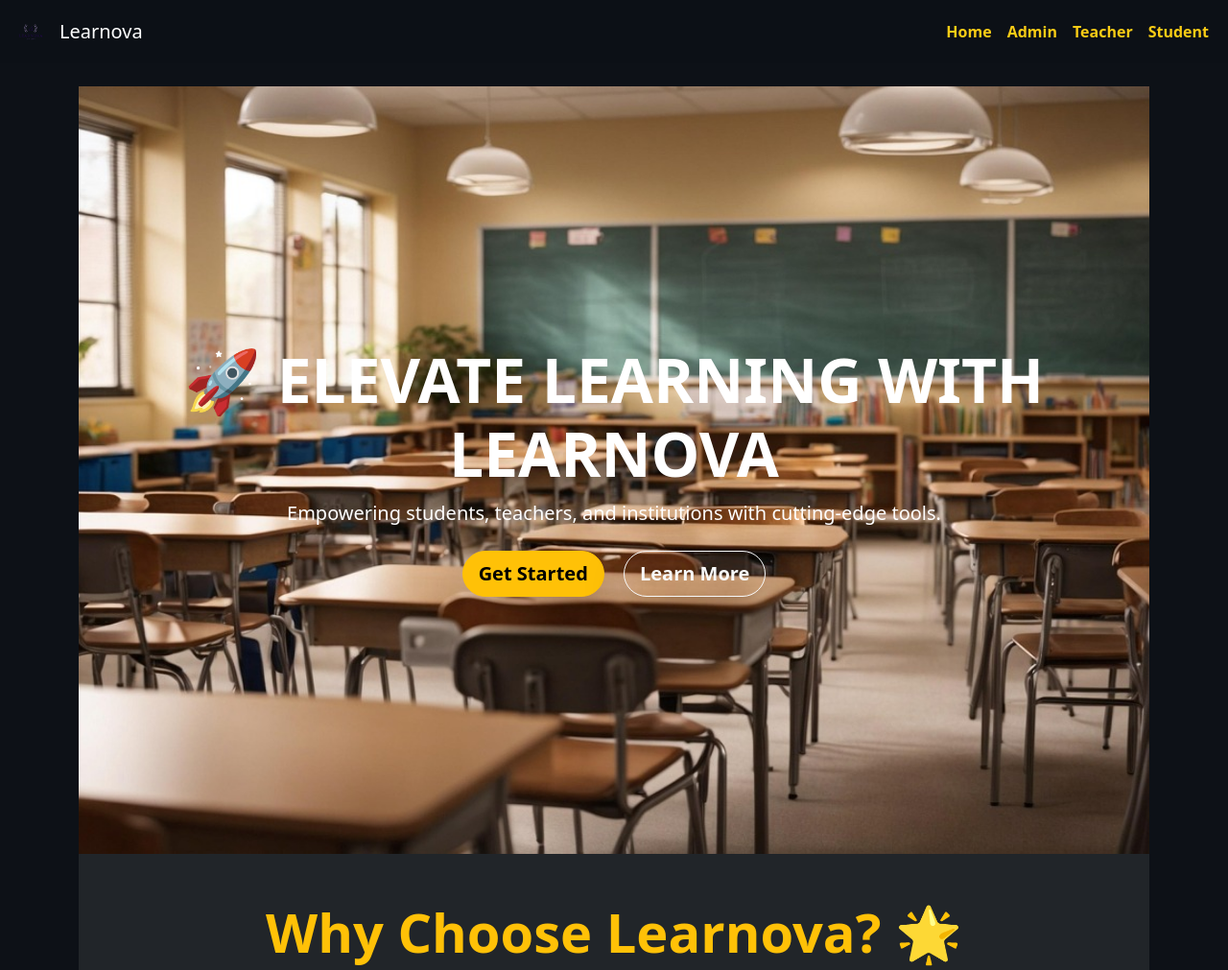
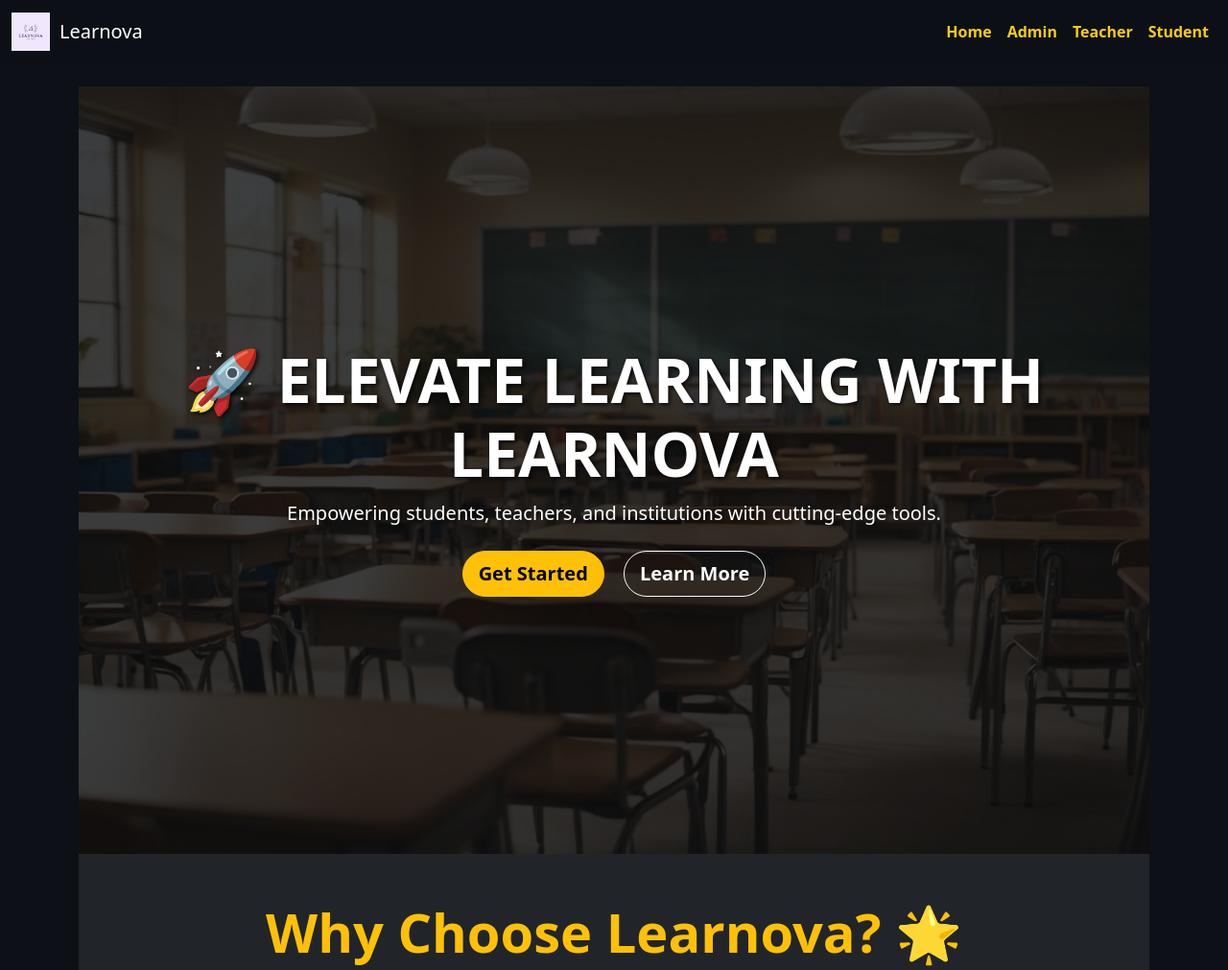
Before and after one commit to riyadasgupta/learnova, a Flask app: page / in a window 1280 px wide. Shown: the top 1011 px of the page at 96% size. Run offline with Flask 3, Linux system fonts and the light colour scheme; some libraries are stand-ins or nearby versions.

Commit message:
Initial commit

```diff
--- a/templates/base.html
+++ b/templates/base.html
@@ -69,7 +69,7 @@
     <nav class="navbar navbar-expand-lg navbar-dark">
         <div class="container-fluid">
             <a class="navbar-brand d-flex align-items-center" href="/">
-                <img src="{{ url_for('static', filename='images/logo4.png') }}" alt="Learnova">
+                <img src="{{ url_for('static', filename='images/learnovaLogo.png') }}" alt="Learnova">
                 <span>Learnova</span>
             </a>
             <button class="navbar-toggler" type="button" data-bs-toggle="collapse" data-bs-target="#navbarNav">
--- a/templates/home.html
+++ b/templates/home.html
@@ -1,12 +1,56 @@
 {% extends "base.html" %}
 {% block content %}
 
+<style>
+    .hero-section {
+        position: relative;
+        overflow: hidden;
+    }
+
+    .hero-section::before {
+        content: '';
+        position: absolute;
+        top: 0;
+        left: 0;
+        right: 0;
+        bottom: 0;
+        background: rgba(0, 0, 0, 0.5);
+        z-index: 1;
+    }
+
+    .hero-section .container {
+        position: relative;
+        z-index: 2;
+    }
+
+    .text-shadow {
+        text-shadow: 2px 2px 4px rgba(0, 0, 0, 0.8);
+    }
+
+    .hero-section h1,
+    .hero-section p {
+        transition: text-shadow 0.3s ease;
+    }
+
+    .hero-section:hover h1,
+    .hero-section:hover p {
+        text-shadow: 3px 3px 6px rgba(0, 0, 0, 0.9);
+    }
+</style>
+
 <!-- Hero Section -->
-<header class="hero-section text-center text-white d-flex align-items-center justify-content-center"
+<header class="hero-section text-center text-white d-flex align-items-center justify-content-center position-relative"
         style="background-image: url('{{ url_for('static', filename='images/hero-bg.jpg') }}'); height: 100vh; background-size: cover; background-position: center;">
-    <div class="container">
-        <h1 class="display-3 fw-bold text-uppercase animate__animated animate__fadeInDown">🚀 Elevate Learning with Learnova</h1>
-        <p class="lead animate__animated animate__fadeIn animate__delay-1s">Empowering students, teachers, and institutions with cutting-edge tools.</p>
+    <!-- Semi-transparent overlay -->
+    <div class="overlay position-absolute top-0 start-0 w-100 h-100 bg-dark" style="opacity: 0.6;"></div>
+
+    <div class="container position-relative z-1">
+        <h1 class="display-3 fw-bold text-uppercase animate__animated animate__fadeInDown text-shadow">
+            🚀 Elevate Learning with Learnova
+        </h1>
+        <p class="lead animate__animated animate__fadeIn animate__delay-1s text-shadow">
+            Empowering students, teachers, and institutions with cutting-edge tools.
+        </p>
         <div class="mt-4">
             <a href="/signup" class="btn btn-warning btn-lg mx-2 fw-bold rounded-pill shadow-lg">Get Started</a>
             <a href="/about" class="btn btn-outline-light btn-lg mx-2 fw-bold rounded-pill shadow-lg">Learn More</a>
@@ -18,7 +62,7 @@
 <section class="py-5 text-center bg-dark text-white">
     <div class="container">
         <h2 class="fw-bold display-4 text-warning mb-4 animate__animated animate__zoomIn">Why Choose Learnova? 🌟</h2>
-        <p class="lead text-light opacity-75">Learnova provides an innovative learning environment with **engaging courses, real-time assessments, and collaboration tools** for a seamless educational experience.</p>
+        <p class="lead text-light opacity-75">Learnova provides an innovative learning environment with engaging courses, real-time assessments, and collaboration tools for a seamless educational experience.</p>
 
         <div class="row mt-5">
             <div class="col-md-4 mb-4">
```
Also changed, not shown: static/images/feature1.jpg (added), static/images/feature2.jpg (added), static/images/feature3.jpg (added), static/images/learnovaLogo.png (added), static/images/logo4.png (deleted).
